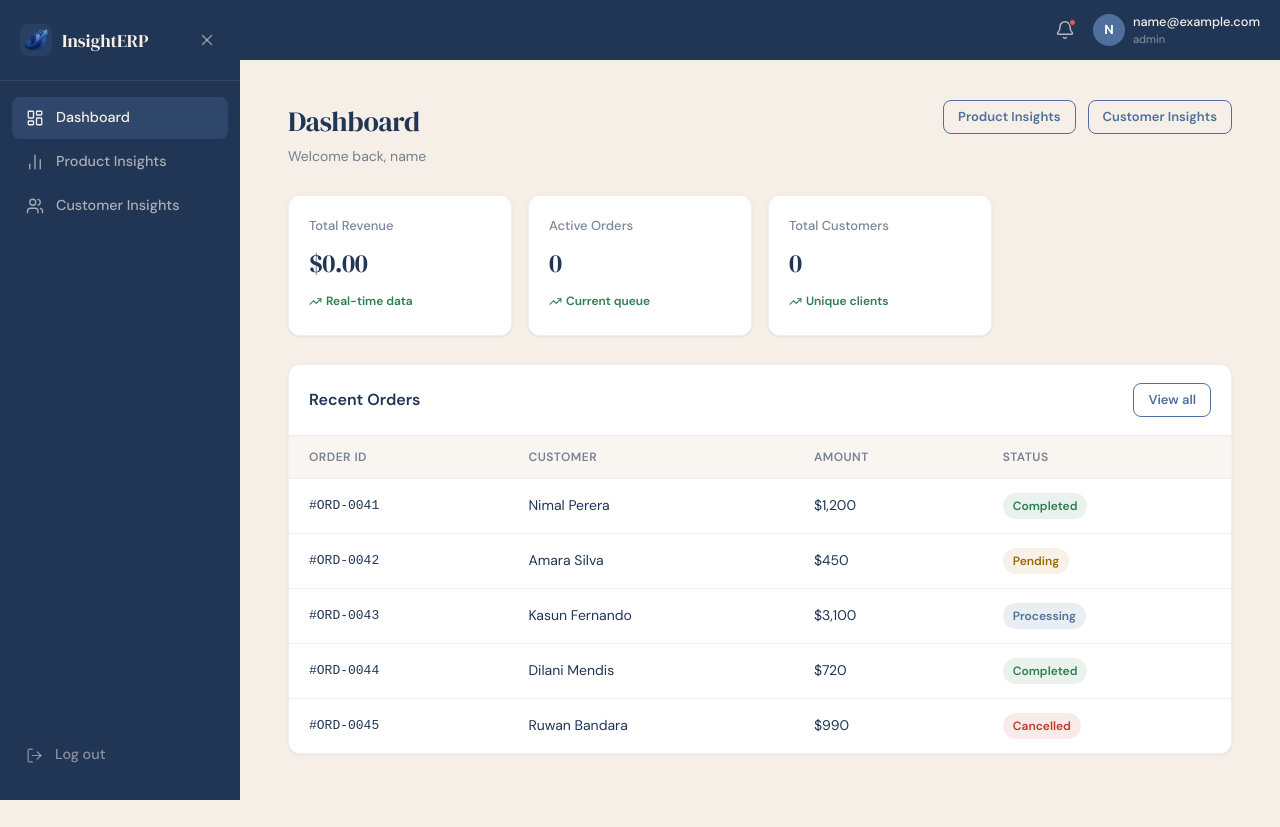
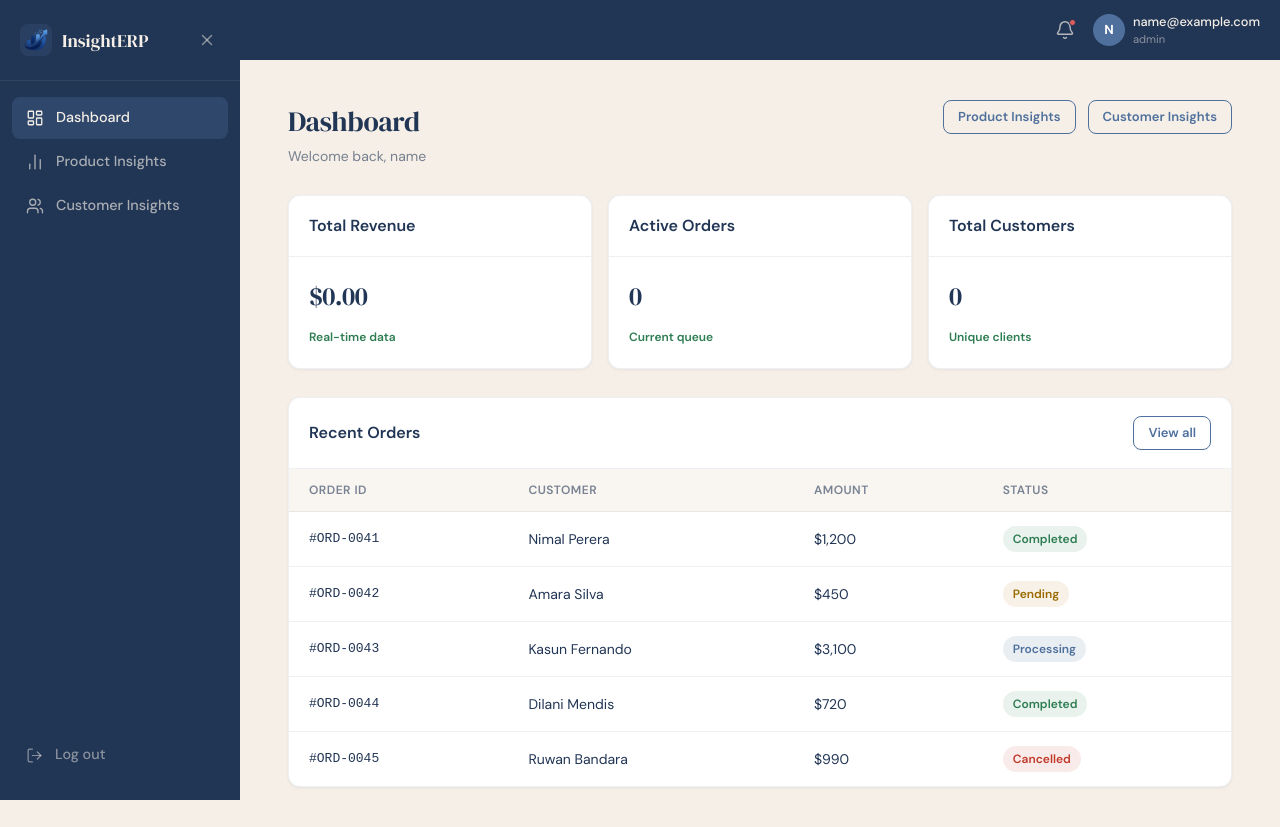
Before and after one commit to san-rat/ERP_frontend, a React (Vite) app: page / in a window 1280 px wide. Before the commit the page ends 800 px from the top, so only its background shows below. Built offline with nearby package versions, Linux system fonts and the light colour scheme; no server answers; sample sign-in values are in the browser's storage.

Commit message:
Adjusted layouts of the main dashboard

```diff
--- a/src/pages/HomePage.css
+++ b/src/pages/HomePage.css
@@ -423,7 +423,7 @@
   .hp-hamburger       { display: none; }        /* hide hamburger */
   .hp-topbar-brand    { display: none; }        /* brand in sidebar instead */
   .hp-user-info       { display: flex; }        /* show email + role */
-  .hp-kpi-grid        { grid-template-columns: repeat(4, 1fr); }
+  .hp-kpi-grid        { grid-template-columns: repeat(3, 1fr); }
   .hp-content         { padding: 2rem 2.5rem; }
 }
 
--- a/src/pages/HomePage.jsx
+++ b/src/pages/HomePage.jsx
@@ -206,34 +206,43 @@ export default function HomePage({ user, onLogout }) {
 
           {/* KPI cards */}
           <div className="hp-kpi-grid">
-            <div className="hp-kpi-card">
-              <p className="hp-kpi-label">Total Revenue</p>
+            {/* Total Revenue Card */}
+            <div className="hp-section-card">
+              <div className="hp-section-header">
+                <h2 className="hp-section-title">Total Revenue</h2>
+              </div>
+              <div className="hp-kpi-card" style={{ border: 'none', boxShadow: 'none' }}>
                 <p className="hp-kpi-value">
                   {kpiData.loading ? "..." : `$${kpiData.totalRevenue.toLocaleString(undefined, { minimumFractionDigits: 2 })}`}
                 </p>
-              <span className="hp-kpi-change hp-kpi-change--up">
-                <TrendingUp size={13} /> Real-time data
-              </span>
+                <span className="hp-kpi-change hp-kpi-change--up">Real-time data</span>
+              </div>
             </div>
 
-            <div className="hp-kpi-card">
-              <p className="hp-kpi-label">Active Orders</p>
+            {/* Active Orders Card */}
+            <div className="hp-section-card">
+              <div className="hp-section-header">
+                <h2 className="hp-section-title">Active Orders</h2>
+              </div>
+              <div className="hp-kpi-card" style={{ border: 'none', boxShadow: 'none' }}>
                 <p className="hp-kpi-value">
                   {kpiData.loading ? "..." : kpiData.activeOrders.toLocaleString()}
                 </p>
-              <span className="hp-kpi-change hp-kpi-change--up">
-                <TrendingUp size={13} /> Current queue
-              </span>
+                <span className="hp-kpi-change hp-kpi-change--up">Current queue</span>
+              </div>
             </div>
 
-            <div className="hp-kpi-card">
-              <p className="hp-kpi-label">Total Customers</p>
+            {/* Total Customers Card */}
+            <div className="hp-section-card">
+              <div className="hp-section-header">
+                <h2 className="hp-section-title">Total Customers</h2>
+              </div>
+              <div className="hp-kpi-card" style={{ border: 'none', boxShadow: 'none' }}>
                 <p className="hp-kpi-value">
                   {kpiData.loading ? "..." : kpiData.totalCustomers.toLocaleString()}
                 </p>
-              <span className="hp-kpi-change hp-kpi-change--up">
-                <TrendingUp size={13} /> Unique clients
-              </span>
+                <span className="hp-kpi-change hp-kpi-change--up">Unique clients</span>
+              </div>
             </div>
           </div>
 
```
Lines whose indentation alone changed are shown as unchanged.
